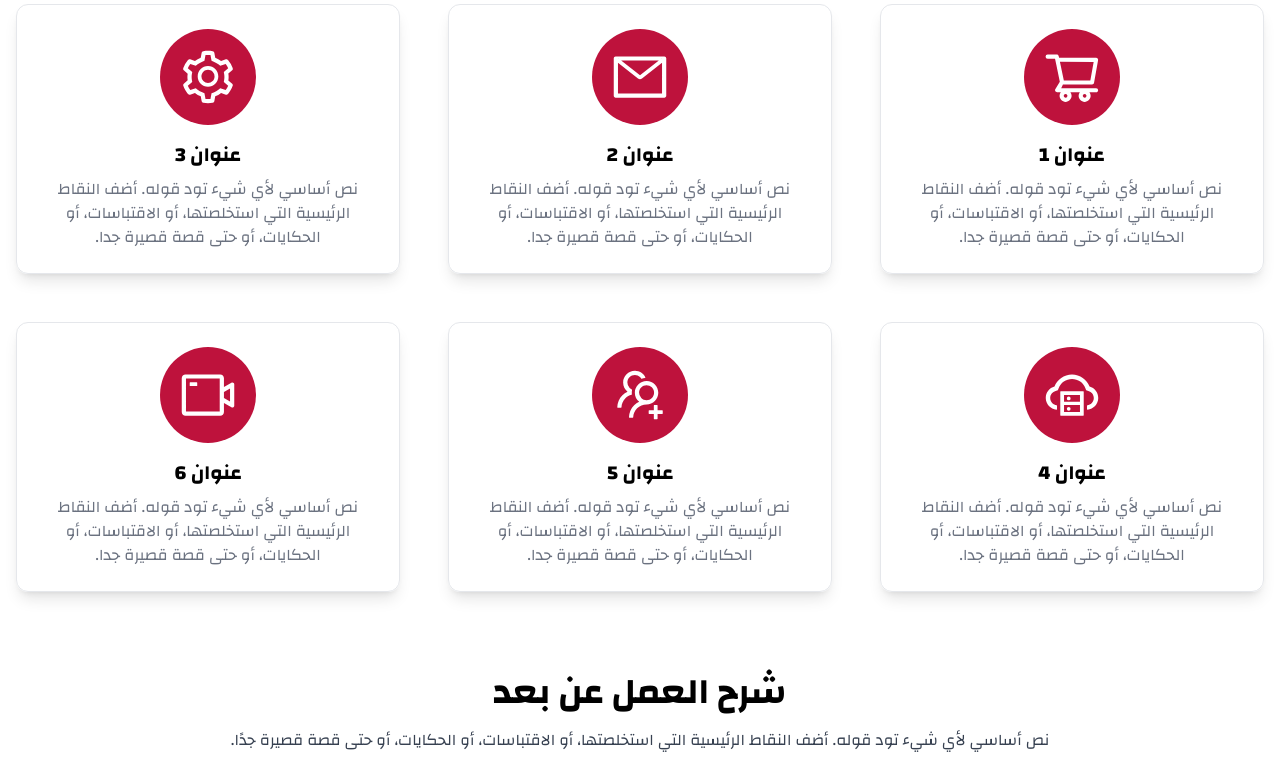
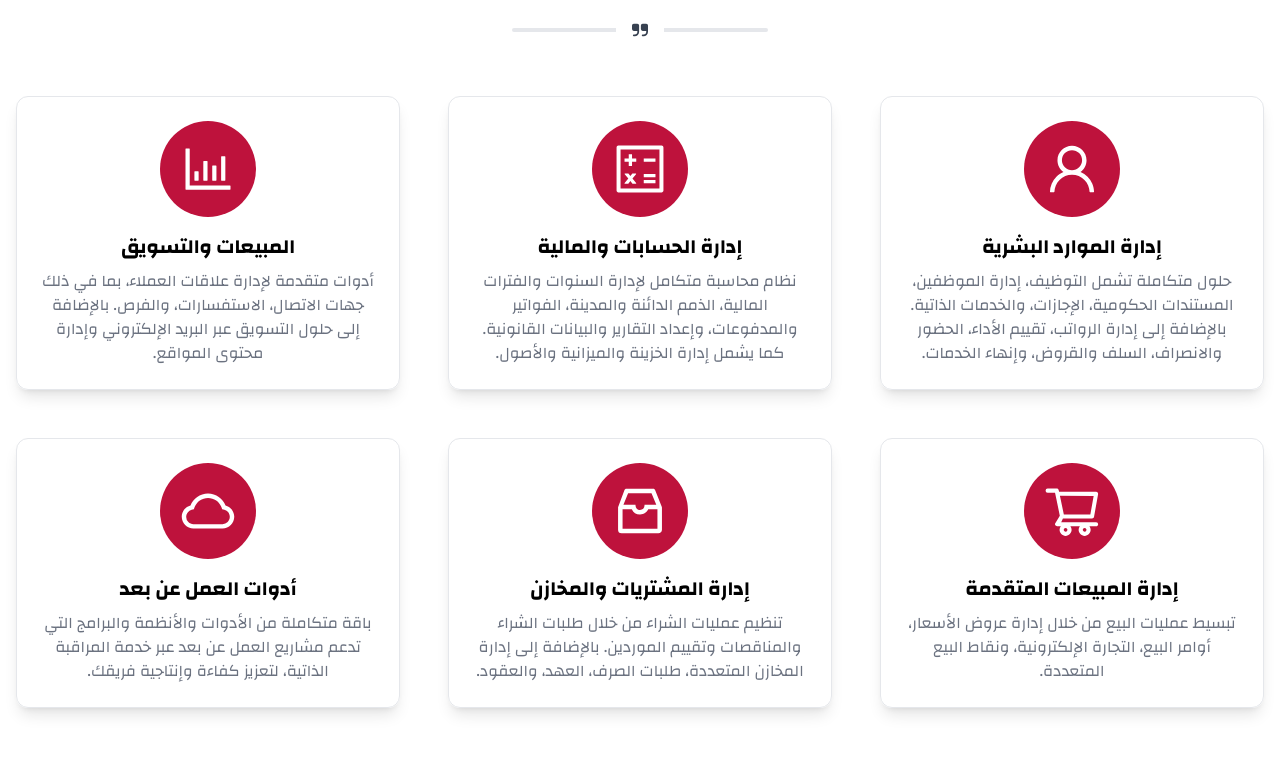
Before and after one commit to Abubakr-Alsheikh/falak-hr, a React (Vite) app: page /remote-work in a window 1280 px wide. Shown: the part 500-1283 px from the top of the page. Built offline with nearby package versions, Linux system fonts and the light colour scheme.

Commit message:
Creating header section component

```diff
--- /dev/null
+++ b/src/components/HeaderSection.tsx
@@ -0,0 +1,31 @@
+import React from 'react';
+import SectionTitle from './SectionTitle';
+import TextContent from './TextContent';
+
+interface HeaderSectionProps {
+    title: string;
+    text: string;
+}
+
+const HeaderSection: React.FC<HeaderSectionProps> = ({ title, text }) => {
+    return (
+        <div className="relative mb-12 text-right">
+            <SectionTitle title={title} center={true} />
+            <TextContent
+                text={text}
+                center={true}
+                className="mx-auto max-w-3xl"
+            />
+            <div className="inline-flex w-full items-center justify-center">
+                <hr className="my-4 h-1 w-64 rounded border-0 bg-gray-200 dark:bg-gray-700" />
+                <div className="absolute left-1/2 -translate-x-1/2 bg-white px-4 dark:bg-gray-900">
+                    <svg className="h-4 w-4 text-gray-700 dark:text-gray-300" aria-hidden="true" xmlns="http://www.w3.org/2000/svg" fill="currentColor" viewBox="0 0 18 14">
+                        <path d="M6 0H2a2 2 0 0 0-2 2v4a2 2 0 0 0 2 2h4v1a3 3 0 0 1-3 3H2a1 1 0 0 0 0 2h1a5.006 5.006 0 0 0 5-5V2a2 2 0 0 0-2-2Zm10 0h-4a2 2 0 0 0-2 2v4a2 2 0 0 0 2 2h4v1a3 3 0 0 1-3 3h-1a1 1 0 0 0 0 2h1a5.006 5.006 0 0 0 5-5V2a2 2 0 0 0-2-2Z"/>
+                    </svg>
+                </div>
+            </div>
+        </div>
+    );
+};
+
+export default HeaderSection;
--- a/src/components/contact/ContactForm.tsx
+++ b/src/components/contact/ContactForm.tsx
@@ -1,17 +1,18 @@
 import React from "react";
 import Button from "../Button";
-import SectionTitle from "../SectionTitle";
-import TextContent from "../TextContent";
 import ContactFormInput from "./ContactFormInput";
 import ContactFormTextArea from "./ContactFormTextArea";
+import HeaderSection from "../HeaderSection";
 
 const ContactForm: React.FC = () => {
   return (
     <section className="bg-white dark:bg-gray-900">
       <div className="mx-auto max-w-screen-md px-4">
         <div className="text-center">
-          <SectionTitle title="ادخل بياناتك للتواصل معك" center={true} />
-          <TextContent text="نص أساسي لأي شيء تود قوله. أضف النقاط الرئيسية التي استخلصتها، أو الاقتباسات، أو الحكايات، أو حتى قصة قصيرة جدا." center={true} />
+          <HeaderSection
+            title="ادخل بياناتك للتواصل معك"
+            text="نص أساسي لأي شيء تود قوله. أضف النقاط الرئيسية التي استخلصتها، أو الاقتباسات، أو الحكايات، أو حتى قصة قصيرة جدًا."
+          />
         </div>
         <form action="#" className="space-y-8 text-right">
           <ContactFormInput
--- a/src/components/home/AboutSection.tsx
+++ b/src/components/home/AboutSection.tsx
@@ -1,7 +1,8 @@
 import React from "react";
-import SectionTitle from "../SectionTitle";
 import AboutCard from "../Card";
-import TextContent from "../TextContent";
+import remoteWorkImage from '../../assets/AboutSection/remote work.jpg'
+import workSectionImage from '../../assets/AboutSection/work section.jpg'
+import HeaderSection from "../HeaderSection";
 
 const AboutSection: React.FC = () => {
   const cards = [
@@ -9,14 +10,14 @@ const AboutSection: React.FC = () => {
       title: "العمل عن بعد",
       description:
         "برنامج العمل عن بعد هو أحد المبادرات الوطنية المهمة التي اطلقتها وزارة الموارد البشرية والتنمية الاجتماعية والذي يهدف الى خلق ثقافة جديدة داخل السوق السعودي و ويسهم في تخفيض نسبة البطالة بفرص وظيفية لا تعترف بالحدود الجغرافية و تتجاوز حواجز الزمان والمكان",
-      imageUrl: "https://placehold.co/100x100",
+      imageUrl: remoteWorkImage,
       buttonText: "عرض المزيد",
     },
     {
       title: "مساحات العمل المشتركة",
       description:
         "ستحقق أقصى استفادة من وقتك في قلب مجتمع بسيط، عملي، ومتفرّد. إن أقل مانقدمه لك عند اختيارك مساحاتنا للعمل هو إحساسك بالرضا، حين تعرف متى وأين يصبح عملك ذا إنتاجية ونمو أعلى. أهلاً بك في مكاتبنا، المكان الذي ستتمنى لو أنك عرفته من قبل خصوصية للعمل الفردي والمستقل بيئة تعاونية لفرق العمل والقادة مواقع استراتيجية في المدن الكبرى باقات مرنة لمختلف الاحتياجات المكتبية",
-      imageUrl: "https://placehold.co/100x100",
+      imageUrl: workSectionImage,
       buttonText: "عرض المزيد",
     },
     // {
@@ -30,9 +31,11 @@ const AboutSection: React.FC = () => {
 
   return (
     <section className="bg-white dark:bg-gray-900">
-      <div className="container mx-auto py-8">
-        <SectionTitle title="نبذة عن فلك للموارد البشرية" center={true} />
-        <TextContent text="نص أساسي لأي شيء تود قوله. أضف النقاط الرئيسية التي استخلصتها، أو الاقتباسات، أو الحكايات، أو حتى قصة قصيرة جدًا." center={true} />
+      <div className="container mx-auto mb-16">
+        <HeaderSection
+          title="نبذة عن فلك للموارد البشرية"
+          text="نص أساسي لأي شيء تود قوله. أضف النقاط الرئيسية التي استخلصتها، أو الاقتباسات، أو الحكايات، أو حتى قصة قصيرة جدًا."
+        />
         {cards.map((card, index) => (
           <AboutCard
             key={index}
--- a/src/components/remote/RemoteFeaturesSection.tsx
+++ b/src/components/remote/RemoteFeaturesSection.tsx
@@ -1,63 +1,61 @@
 import React from "react";
-import TextContent from "../TextContent";
 import {
-  AiOutlineCloudServer,
-  AiOutlineMail,
+  AiOutlineUser,
+  AiOutlineCalculator,
+  AiOutlineBarChart,
   AiOutlineShoppingCart,
-  AiOutlineSetting,
-  AiOutlineUsergroupAdd,
-  AiOutlineVideoCamera,
+  AiOutlineInbox,
+  AiOutlineCloud,
 } from "react-icons/ai";
 import FeatureCard from "../FeatureCard";
-import SectionTitle from "../SectionTitle";
+import HeaderSection from "../HeaderSection";
 
 const RemoteFeaturesSection: React.FC = () => {
   const features = [
     {
-      title: "عنوان 1",
+      title: "إدارة الموارد البشرية",
       description:
-        "نص أساسي لأي شيء تود قوله. أضف النقاط الرئيسية التي استخلصتها، أو الاقتباسات، أو الحكايات، أو حتى قصة قصيرة جدا.",
+        "حلول متكاملة تشمل التوظيف، إدارة الموظفين، المستندات الحكومية، الإجازات، والخدمات الذاتية. بالإضافة إلى إدارة الرواتب، تقييم الأداء، الحضور والانصراف، السلف والقروض، وإنهاء الخدمات.",
+      icon: <AiOutlineUser />,
+    },
+    {
+      title: "إدارة الحسابات والمالية",
+      description:
+        "نظام محاسبة متكامل لإدارة السنوات والفترات المالية، الذمم الدائنة والمدينة، الفواتير والمدفوعات، وإعداد التقارير والبيانات القانونية. كما يشمل إدارة الخزينة والميزانية والأصول.",
+      icon: <AiOutlineCalculator />,
+    },
+    {
+      title: "المبيعات والتسويق",
+      description:
+        "أدوات متقدمة لإدارة علاقات العملاء، بما في ذلك جهات الاتصال، الاستفسارات، والفرص. بالإضافة إلى حلول التسويق عبر البريد الإلكتروني وإدارة محتوى المواقع.",
+      icon: <AiOutlineBarChart />,
+    },
+    {
+      title: "إدارة المبيعات المتقدمة",
+      description:
+        "تبسيط عمليات البيع من خلال إدارة عروض الأسعار، أوامر البيع، التجارة الإلكترونية، ونقاط البيع المتعددة.",
       icon: <AiOutlineShoppingCart />,
     },
     {
-      title: "عنوان 2",
+      title: "إدارة المشتريات والمخازن",
       description:
-        "نص أساسي لأي شيء تود قوله. أضف النقاط الرئيسية التي استخلصتها، أو الاقتباسات، أو الحكايات، أو حتى قصة قصيرة جدا.",
-      icon: <AiOutlineMail />,
+        "تنظيم عمليات الشراء من خلال طلبات الشراء والمناقصات وتقييم الموردين. بالإضافة إلى إدارة المخازن المتعددة، طلبات الصرف، العهد، والعقود.",
+      icon: <AiOutlineInbox />,
     },
     {
-      title: "عنوان 3",
+      title: "أدوات العمل عن بعد",
       description:
-        "نص أساسي لأي شيء تود قوله. أضف النقاط الرئيسية التي استخلصتها، أو الاقتباسات، أو الحكايات، أو حتى قصة قصيرة جدا.",
-      icon: <AiOutlineSetting />,
-    },
-    {
-      title: "عنوان 4",
-      description:
-        "نص أساسي لأي شيء تود قوله. أضف النقاط الرئيسية التي استخلصتها، أو الاقتباسات، أو الحكايات، أو حتى قصة قصيرة جدا.",
-      icon: <AiOutlineCloudServer />,
-    },
-    {
-      title: "عنوان 5",
-      description:
-        "نص أساسي لأي شيء تود قوله. أضف النقاط الرئيسية التي استخلصتها، أو الاقتباسات، أو الحكايات، أو حتى قصة قصيرة جدا.",
-      icon: <AiOutlineUsergroupAdd />,
-    },
-    {
-      title: "عنوان 6",
-      description:
-        "نص أساسي لأي شيء تود قوله. أضف النقاط الرئيسية التي استخلصتها، أو الاقتباسات، أو الحكايات، أو حتى قصة قصيرة جدا.",
-      icon: <AiOutlineVideoCamera />,
+        "باقة متكاملة من الأدوات والأنظمة والبرامج التي تدعم مشاريع العمل عن بعد عبر خدمة المراقبة الذاتية، لتعزيز كفاءة وإنتاجية فريقك.",
+      icon: <AiOutlineCloud />,
     },
   ];
 
   return (
     <section className="bg-white dark:bg-gray-900">
       <div className="mx-auto max-w-screen-xl px-4">
-        <SectionTitle title="ماذا يميزنا" center={true} />
-        <TextContent
-          text="نص أساسي لأي شيء تود قوله. أضف النقاط الرئيسية التي استخلصتها، أو الاقتباسات، أو الحكايات، أو حتى قصة قصيرة جدًا."
-          center={true}
+        <HeaderSection
+          title="خدماتنا وحلولنا"
+          text="نقدم في فلك مجموعة متكاملة من الخدمات والحلول الرقمية التي تمكن الشركات من إدارة عملياتها بكفاءة وفعالية، مع التركيز على تبسيط الإجراءات وأتمتة المهام لتقليل التكاليف التشغيلية."
         />
         <div className="mt-12 space-y-8 md:grid md:grid-cols-2 md:gap-12 md:space-y-0 lg:grid-cols-3">
           {features.map((feature, index) => (
--- a/src/components/remote/RemoteWorkExplain.tsx
+++ b/src/components/remote/RemoteWorkExplain.tsx
@@ -1,7 +1,6 @@
 import React from "react";
-import TextContent from "../TextContent";
 import AboutCard from "../AboutCard";
-import SectionTitle from "../SectionTitle";
+import HeaderSection from "../HeaderSection";
 
 const RemoteWorkExplain: React.FC = () => {
   const cards = [
@@ -30,10 +29,10 @@ const RemoteWorkExplain: React.FC = () => {
 
   return (
     <div className="mt-20">
-      <div className="relative text-right">
-        <SectionTitle title="شرح العمل عن بعد" center={true} />
-        <TextContent text="نص أساسي لأي شيء تود قوله. أضف النقاط الرئيسية التي استخلصتها، أو الاقتباسات، أو الحكايات، أو حتى قصة قصيرة جدًا." center={true} />
-      </div>
+      <HeaderSection
+        title="شرح العمل عن بعد"
+        text="نص أساسي لأي شيء تود قوله. أضف النقاط الرئيسية التي استخلصتها، أو الاقتباسات، أو الحكايات، أو حتى قصة قصيرة جدًا."
+      />
       {cards.map((card, index) => (
         <AboutCard
           key={index}
```
Also changed, not shown: src/components/home/AccountSection.tsx (+8 -3 lines), src/components/home/PricingSection.tsx (+4 -6 lines), src/assets/AboutSection/remote work.jpg (added), src/assets/AboutSection/work section.jpg (added).
